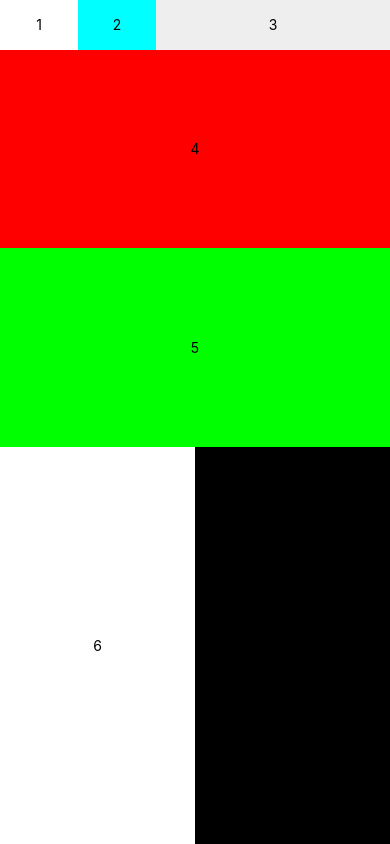
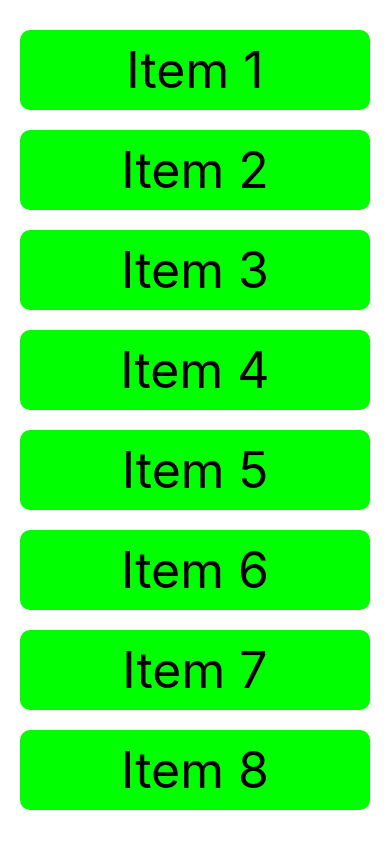
Before and after one commit to takuyadev/react-native-course, a React Native app: screen / in a window 390 px wide. Built offline with nearby package versions, Linux system fonts and the light colour scheme.

Commit message:
Practice scrollview features

```diff
--- a/App.js
+++ b/App.js
@@ -1,111 +1,70 @@
 import React, { useState } from "react";
-import { View, Button, Text } from "react-native";
+import { View, Text, ScrollView, RefreshControl } from "react-native";
 import { StyleSheet } from "react-native";
-import { SafeAreaView } from "react-native-web";
 
 function App() {
-   const [name, setName] = useState("Test");
+   const [refreshing, setRefreshing] = useState(false);
+   const [items, setItems] = useState([
+      { key: 1, item: "Item 1" },
+      { key: 2, item: "Item 2" },
+      { key: 3, item: "Item 3" },
+      { key: 4, item: "Item 4" },
+      { key: 5, item: "Item 5" },
+      { key: 6, item: "Item 6" },
+      { key: 7, item: "Item 7" },
+      { key: 8, item: "Item 8" },
+   ]);
 
-   const handleOnClick = () => {
-      setName("Style Test");
+   const onRefresh = () => {
+      setRefreshing(true);
+      setItems([...items, { key: 69, item: "item" }]);
+      setRefreshing(false);
    };
 
    return (
       <View style={styles.body}>
-         <View style={styles.view4}>
-            <View style={styles.view1}>
-               <Text>1</Text>
-            </View>
-            <View style={styles.view2}>
-               <Text>2</Text>
-            </View>
-            <View style={styles.view3}>
-               <Text>3</Text>
-            </View>
-         </View>
-         <View style={styles.view5}>
-            <Text>4</Text>
-         </View>
-         <View style={styles.view6}>
-            <Text>5</Text>
-         </View>
+         <View styles={styles.safeView} />
 
-         <View style={styles.view7}>
-            <View style={styles.view1}>
-               <Text>6</Text>
-            </View>
-            <View style={styles.view8}>
-               <Text>1</Text>
-            </View>
-         </View>
+         <ScrollView
+            styles={styles.list}
+            refreshControl={
+               <RefreshControl onRefresh={onRefresh} refreshing={refreshing} colors={["#ff00ff"]} />
+            }
+         >
+            {items.map((item) => {
+               return (
+                  <View key={item.key} style={styles.item}>
+                     <Text style={styles.text}>{item.item}</Text>
+                  </View>
+               );
+            })}
+         </ScrollView>
       </View>
    );
 }
 
 const styles = StyleSheet.create({
+   safeView: {
+      marginVertical: "10",
+   },
    body: {
       flex: 1,
-      alignItems: "stretch",
-      justifyContent: "center",
-      backgroundColor: "#000000",
-      borderColor: "white",
-   },
-   view4: {
-      flex: 1,
-      flexDirection: "row",
-      backgroundColor: "#FFFF00",
-      alignItems: "stretch",
-      justifyContent: "center",
-   },
-   view1: {
-      flex: 1,
-      backgroundColor: "#FFFFFF",
-      alignItems: "center",
-      justifyContent: "center",
-   },
-   view2: {
-      flex: 1,
-      backgroundColor: "#00FFFF",
-      alignItems: "center",
-      justifyContent: "center",
-   },
-   view3: {
-      flex: 3,
-      backgroundColor: "#EEEEEE",
-      alignItems: "center",
-      justifyContent: "center",
-   },
-   view5: {
-      flex: 4,
-      backgroundColor: "#FF0000",
-      alignItems: "center",
-      justifyContent: "center",
-   },
-   view6: {
-      flex: 4,
-      backgroundColor: "#00FF00",
-      alignItems: "center",
-      justifyContent: "center",
+      margin: 20,
    },
    text: {
-      color: "#FFFFFF",
-      textTransform: "uppercase",
+      fontSize: 50,
+      textAlign: "center",
    },
-   view7: {
-      flex: 8,
-      flexDirection: "row",
-      backgroundColor: "#FFFF00",
-      alignItems: "stretch",
-      justifyContent: "center",
+   item: {
+      fontSize: 20,
+      padding: 10,
+      backgroundColor: "#00FF00",
+      marginVertical: 10,
+      color: "#000000",
+      borderRadius: 10,
    },
-   view8: {
-      flex: 1,
-      backgroundColor: "#000000",
-      alignItems: "center",
-      justifyContent: "center",
-   },
-   button: {
-      width: 200,
+   list: {
+      gap: 8,
    },
 });
 
```
